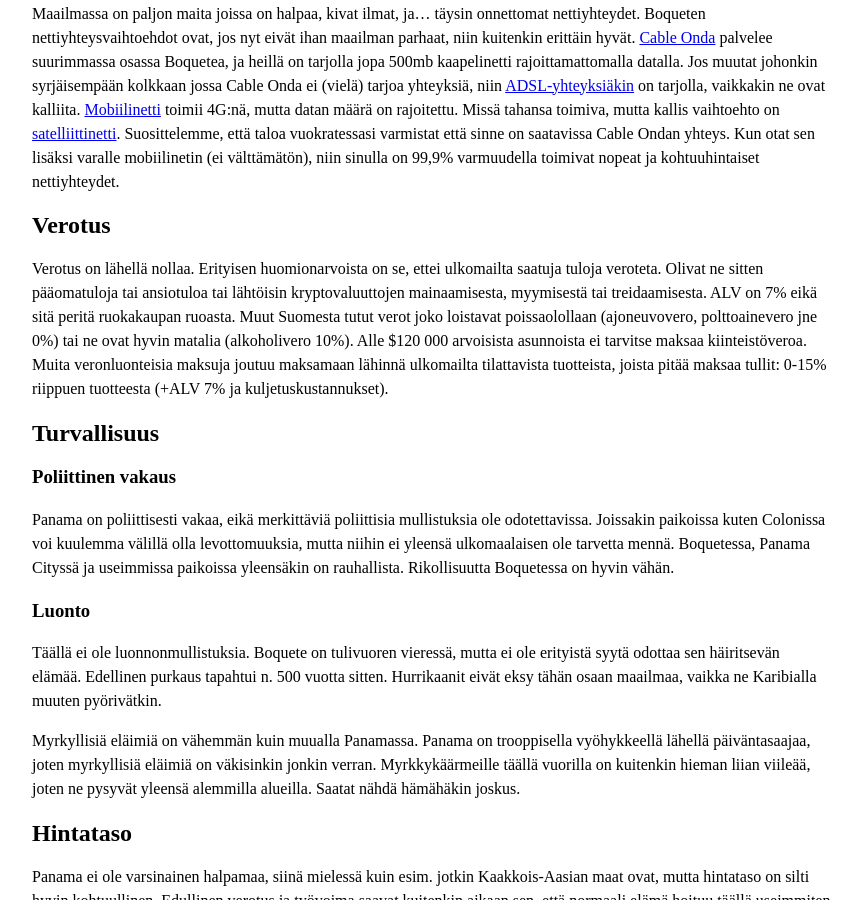
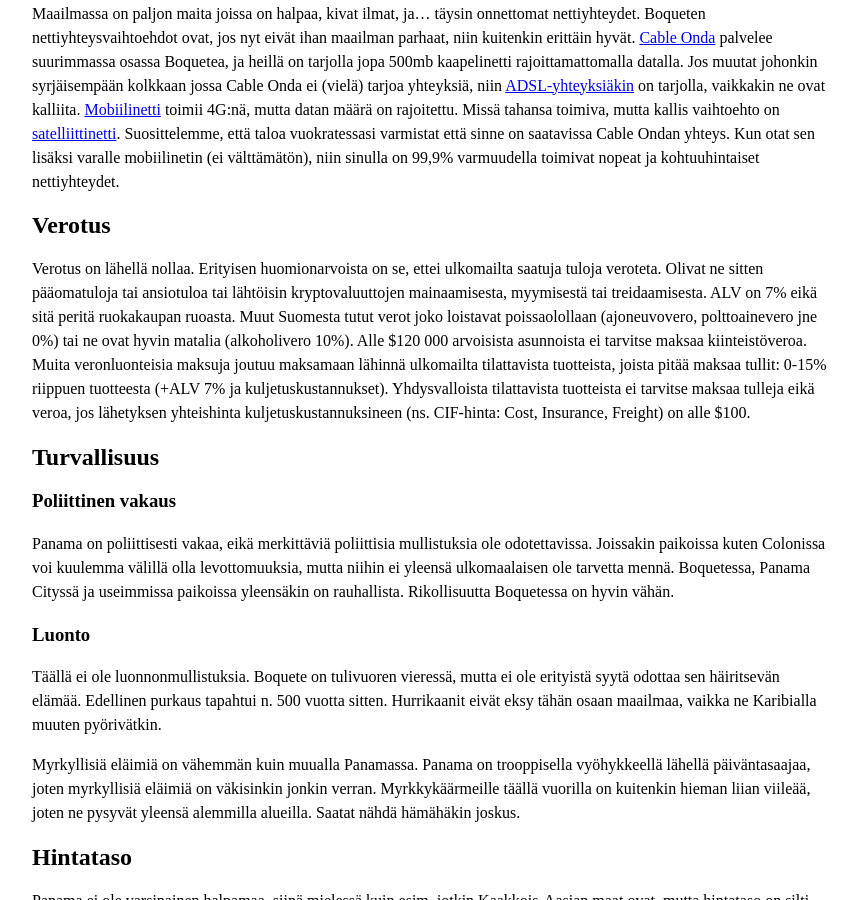
Before and after one commit to pitkonaarinparatiisi/pitkonaarinparatiisi.github.io, a Jekyll site: the page built from yleistietoa.md, in a window 1280 px wide and 900 px high, scrolled down 481 px. Shown: the whole window, without its empty margins (208-1065 px from the left). Built offline with Jekyll 4.4.1, drawn with Linux system fonts in a browser that asks for light colours; our own code applies the rules of GitHub Pages for plain Markdown files.

Commit message:
Update yleistietoa.md

```diff
--- a/yleistietoa.md
+++ b/yleistietoa.md
@@ -16,7 +16,7 @@
 
 ## Verotus
 
-Verotus on lähellä nollaa. Erityisen huomionarvoista on se, ettei ulkomailta saatuja tuloja veroteta. Olivat ne sitten pääomatuloja tai ansiotuloa tai lähtöisin kryptovaluuttojen mainaamisesta, myymisestä tai treidaamisesta. ALV on 7% eikä sitä peritä ruokakaupan ruoasta. Muut Suomesta tutut verot joko loistavat poissaolollaan (ajoneuvovero, polttoainevero jne 0%) tai ne ovat hyvin matalia (alkoholivero 10%). Alle $120 000 arvoisista asunnoista ei tarvitse maksaa kiinteistöveroa. Muita veronluonteisia maksuja joutuu maksamaan lähinnä ulkomailta tilattavista tuotteista, joista pitää maksaa tullit: 0-15% riippuen tuotteesta (+ALV 7% ja kuljetuskustannukset).
+Verotus on lähellä nollaa. Erityisen huomionarvoista on se, ettei ulkomailta saatuja tuloja veroteta. Olivat ne sitten pääomatuloja tai ansiotuloa tai lähtöisin kryptovaluuttojen mainaamisesta, myymisestä tai treidaamisesta. ALV on 7% eikä sitä peritä ruokakaupan ruoasta. Muut Suomesta tutut verot joko loistavat poissaolollaan (ajoneuvovero, polttoainevero jne 0%) tai ne ovat hyvin matalia (alkoholivero 10%). Alle $120 000 arvoisista asunnoista ei tarvitse maksaa kiinteistöveroa. Muita veronluonteisia maksuja joutuu maksamaan lähinnä ulkomailta tilattavista tuotteista, joista pitää maksaa tullit: 0-15% riippuen tuotteesta (+ALV 7% ja kuljetuskustannukset). Yhdysvalloista tilattavista tuotteista ei tarvitse maksaa tulleja eikä veroa, jos lähetyksen yhteishinta kuljetuskustannuksineen (ns. CIF-hinta: Cost, Insurance, Freight) on alle $100.
 
 ## Turvallisuus
 
```
